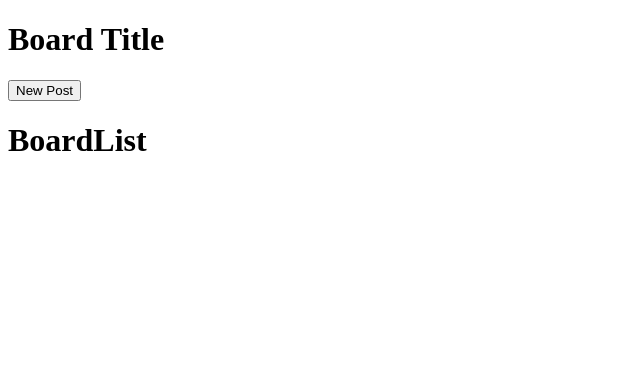
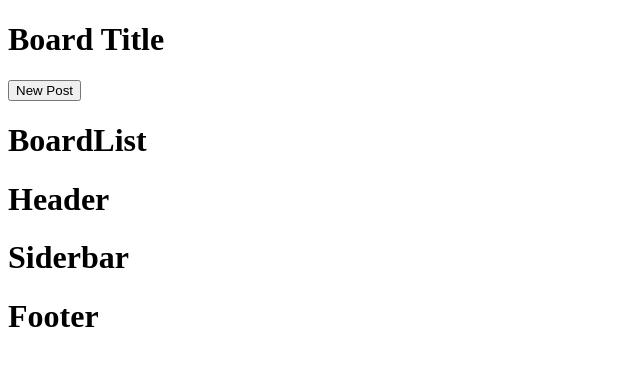
Before and after one commit to k-haein/thepureprj, a React (Create React App) app: page / in a window 1280 px wide. Shown: the top 366 px of the page, without its empty margins (0-640 px from the left). Built offline with nearby package versions, Linux system fonts and the light colour scheme.

Commit message:
Home 저장

```diff
--- a/src/components/App.js
+++ b/src/components/App.js
@@ -1,7 +1,7 @@
 //App.js
 import React from 'react';
 import {Route, Routes} from "react-router-dom";
-import BoardPage from './views/BoardPage/BoardPage';
+import Home from './views/BoardPage/Home';
 import ArticlePage from './views/ArticlePage/ArticlePage';
 import RegisterPage from './views/RegisterPage/RegisterPage';
 
@@ -10,7 +10,7 @@ function App() {
   return (
     <div>
       <Routes>
-        <Route exact path="/" element={<BoardPage />} />
+        <Route exact path="/" element={<Home />} />
         <Route exact path="/article/:articleId" element={<ArticlePage />} />
         <Route exact path="/register" element={<RegisterPage />} />
       </Routes>
--- a/src/components/views/BoardPage/BoardPage.js
+++ b/src/components/views/BoardPage/Home.js
@@ -1,10 +1,13 @@
-//BoardPage.js
+//Home.js
 import React from 'react';
 import { Link } from 'react-router-dom';
 import BoardList from './Sections/BoardList';
+import Header from './Sections/Header';
+import Siderbar from './Sections/Siderbar';
+import Footer from './Sections/Footer';
 
 
-function BoardPage() {
+function Home() {
     return (
     <div>
         <div>
@@ -17,9 +20,12 @@ function BoardPage() {
         </div>
         <div>
             <BoardList />
+            <Header />
+            <Siderbar />
+            <Footer />
         </div>
     </div>
     )
 }
 
-export default BoardPage;
+export default Home;
--- /dev/null
+++ b/src/components/views/BoardPage/Sections/Footer.js
@@ -0,0 +1,13 @@
+//Footer.js
+import React from 'react';
+
+
+function Footer() {
+    return (
+    <div>
+        <h1>Footer</h1>
+    </div>
+    )
+}
+
+export default Footer;
--- /dev/null
+++ b/src/components/views/BoardPage/Sections/Header.js
@@ -0,0 +1,13 @@
+//Header.js
+import React from 'react';
+
+
+function Header() {
+    return (
+    <div>
+        <h1>Header</h1>
+    </div>
+    )
+}
+
+export default Header;
--- /dev/null
+++ b/src/components/views/BoardPage/Sections/Siderbar.js
@@ -0,0 +1,13 @@
+//Siderbar.js
+import React from 'react';
+
+
+function Siderbar() {
+    return (
+    <div>
+        <h1>Siderbar</h1>
+    </div>
+    )
+}
+
+export default Siderbar;
```
